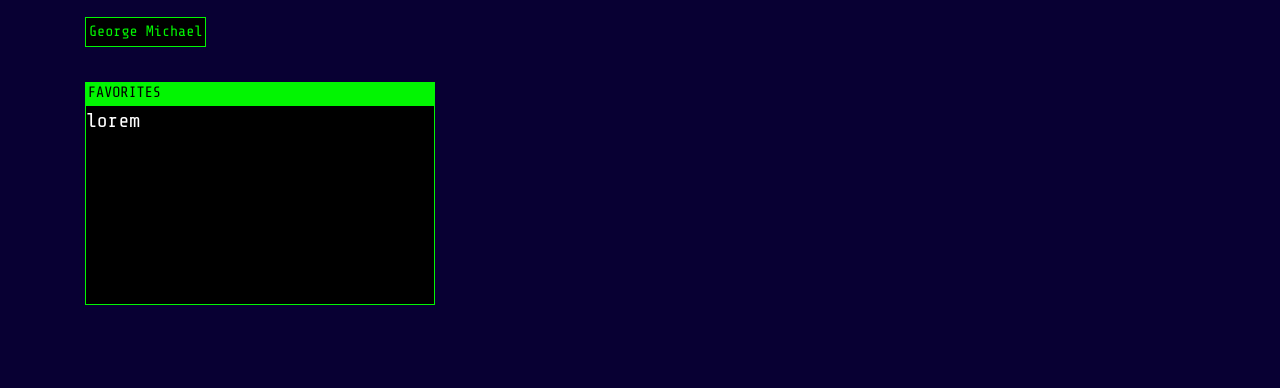
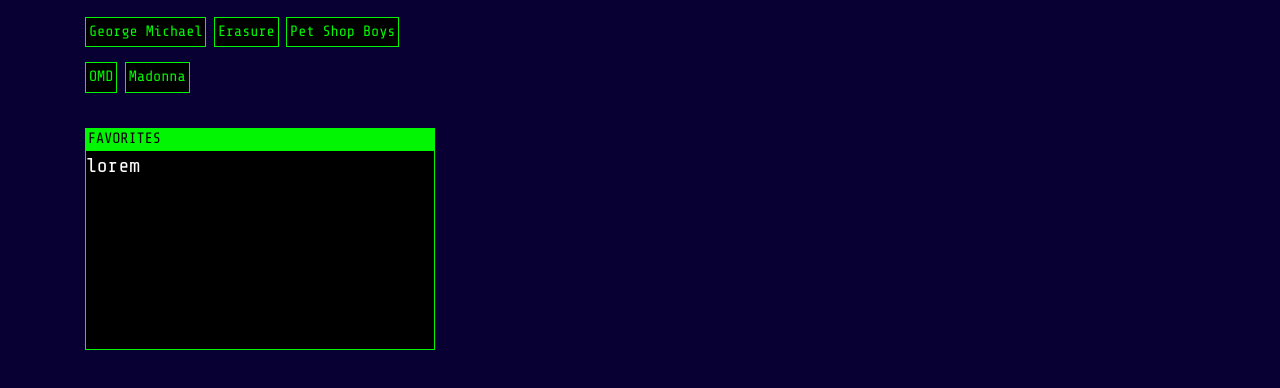
Before and after one commit to caam123/GifTastic, a plain HTML site: page index.html in a window 1280 px wide. Shown: the part 366-754 px from the top of the page. Drawn offline with nearby package versions, Linux system fonts and the light colour scheme.

Commit message:
added displayButtons function

```diff
--- a/assets/js/app.js
+++ b/assets/js/app.js
@@ -1 +1,26 @@
-console.log("hola");
+
+var bands = ["George Michael", "Erasure", "Pet Shop Boys", "OMD", "Madonna"];
+
+function displayButtons(){
+
+    $("#botonesList").empty();
+
+    for (var i = 0; i < bands.length; i++) {
+
+        var button = $("<button>");
+        button.addClass("botones");
+        button.attr("data-name", bands[i]);
+        button.text(bands[i]);
+        $("#botonesList").append(button);
+
+    }
+};
+
+$()
+
+
+
+
+
+
+displayButtons();
--- a/index.html
+++ b/index.html
@@ -43,7 +43,7 @@
                     </div>
 
                  <!--Empiezan botones added-->
-                    <div class="row">
+                    <div class="row botonesList" id="botonesList">
                         <button class="botones">George Michael</button>
                     </div>
 
```
